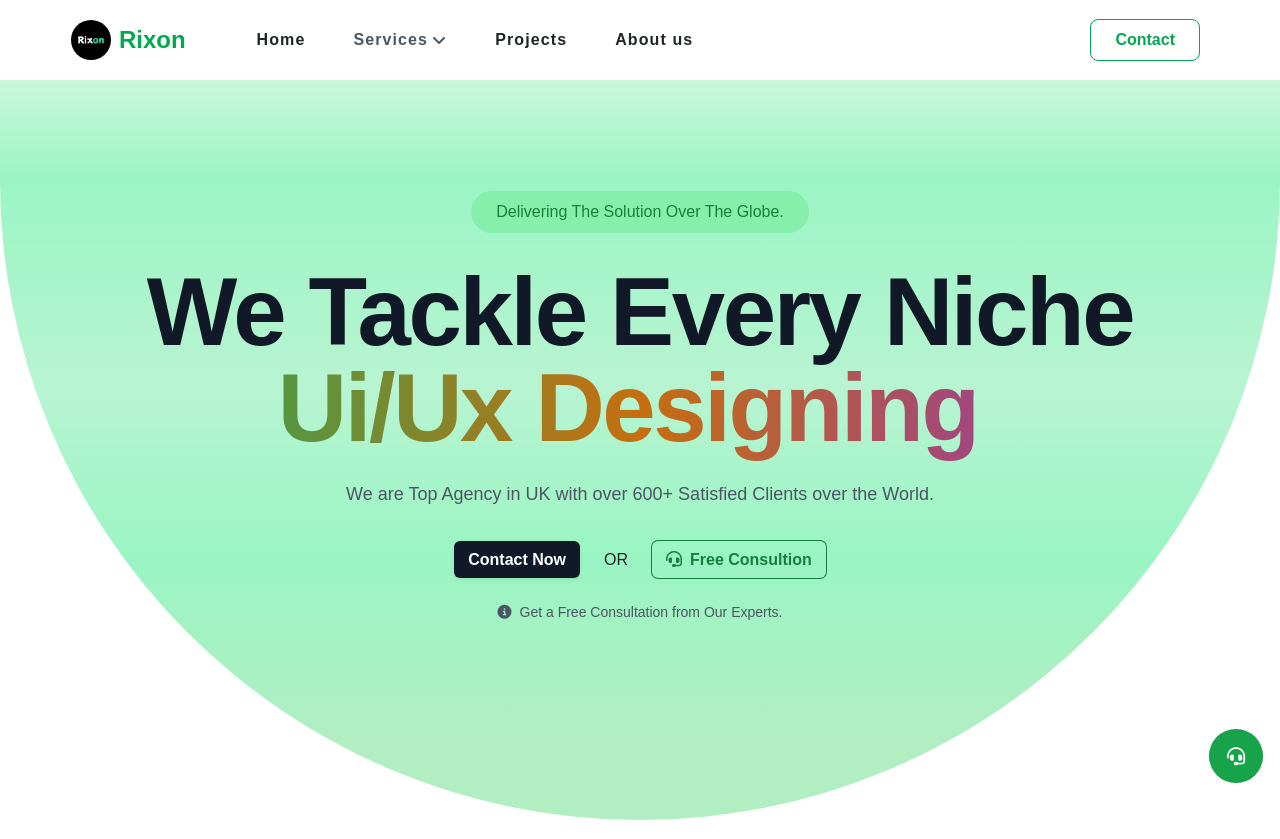
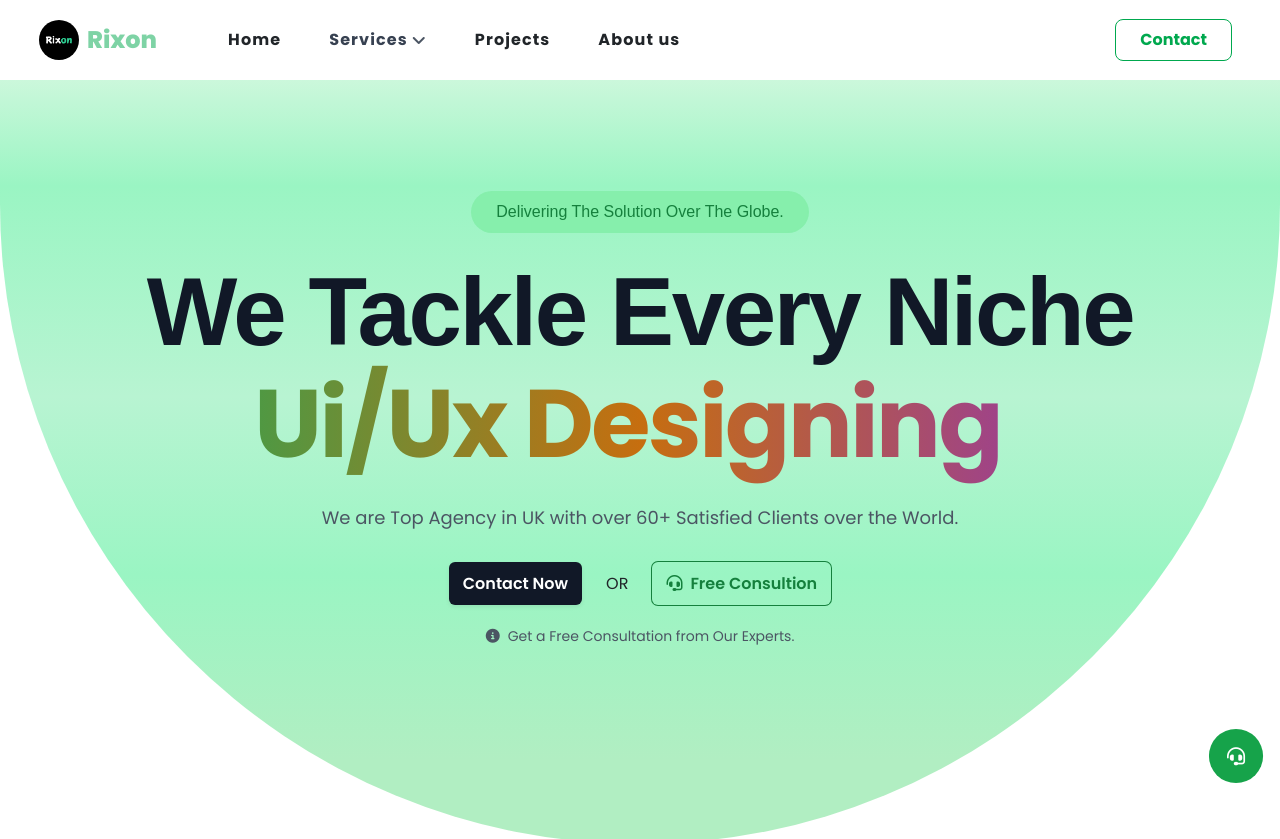
Before and after one commit to ABDULHAMEED-10/DevHooks, a React (Vite) app in the folder DevHoks/: page / in a window 1280 px wide. Shown: the top 839 px of the page. Built offline with nearby package versions, Linux system fonts and the light colour scheme; what react-chatbot-kit would draw is missing.

Commit message:
chaingings

```diff
--- a/DevHoks/src/App.jsx
+++ b/DevHoks/src/App.jsx
@@ -47,6 +47,10 @@ const router = createBrowserRouter([
         element: <Services />,
       },
       {
+        path: "/service/graphicDesigning",
+        element: <Services />,
+      },
+      {
         path: "/service/seo",
         element: <Services />,
       },
--- a/DevHoks/src/Components/ChatBot/ActionProvider.jsx
+++ b/DevHoks/src/Components/ChatBot/ActionProvider.jsx
@@ -41,13 +41,13 @@ const ActionProvider = ({ createChatBotMessage, setState, children }) => {
 
   const handleServicesQuery = () => {
     const message = createChatBotMessage(
-      "We offer a variety of services including web development, mobile app development, SEO, and digital marketing."
+      "We offer a variety of services including web development, mobile app development, SEO, and Ai Powered Solutions."
     );
     setState((state) => ({ ...state, messages: [...state.messages, message] }));
   };
   const handleBrandingQuery = () => {
     const message = createChatBotMessage(
-      "Our branding services include logo design, brand strategy, and identity development."
+      "Our branding services include innovation, brand strategy, and identity development."
     );
     setState((state) => ({ ...state, messages: [...state.messages, message] }));
   };
--- a/DevHoks/src/Components/ChatBot/MessageParser.jsx
+++ b/DevHoks/src/Components/ChatBot/MessageParser.jsx
@@ -64,7 +64,7 @@ const MessageParser = ({ children, actions }) => {
     }
   };
   return (
-    <div>
+    <div className="messageParser z-90">
       {React.Children.map(children, (child) => {
         return React.cloneElement(child, {
           parse: parse,
--- a/DevHoks/src/Components/Layout.jsx
+++ b/DevHoks/src/Components/Layout.jsx
@@ -21,7 +21,7 @@ const Layout = () => {
     <div>
       <Navbar />
       <Outlet />
-      <div className="relative">
+      <div className="relative ">
         <CallToAction />
         <Footer />
       </div>
--- a/DevHoks/src/Components/Layout/Footer/footer.jsx
+++ b/DevHoks/src/Components/Layout/Footer/footer.jsx
@@ -332,7 +332,7 @@ const Footer = () => {
           <div className="mt-8 border-t border-gray-100 pt-8 dark:border-gray-800">
             <div className="sm:flex sm:justify-between">
               <p className="text-xs text-gray-500 dark:text-gray-400">
-                &copy; {currentYear}. Rixon Bit. All rights reserved.
+                &copy; {currentYear}. Rixon. All rights reserved.
               </p>
               <ul className="mt-8 flex flex-wrap justify-start gap-4 text-xs sm:mt-0 lg:justify-end">
                 <li>
--- a/DevHoks/src/Components/Layout/Header/NavbarComponenets/ServicesComponents.jsx
+++ b/DevHoks/src/Components/Layout/Header/NavbarComponenets/ServicesComponents.jsx
@@ -16,7 +16,7 @@ const ServiceComponents = () => {
         //     fontWeight: isActive ? "bold" : "normal",
         //   };
         // }}
-        className="navbar__link  py-5 font-bold text-gray-600"
+        className="navbar__link  py-5 font-bold text-gray-700"
       >
         Services
       </NavLink>
--- a/DevHoks/src/Components/Layout/Header/navbar.jsx
+++ b/DevHoks/src/Components/Layout/Header/navbar.jsx
@@ -11,10 +11,10 @@ const Navbar = () => {
   const isServicePath = location.pathname.includes("service");
 
   return (
-    <div className="navbar__container flex flex-row items-center gap-20 px-20 md:justify-around fixed top-0 left-0 right-0 z-50 bg-white">
+    <div className="navbar__container flex flex-row items-center gap-20 px-12 md:justify-around fixed top-0 left-0 right-0 z-50 bg-white">
       <div className="navbar__left flex flex-row items-center justify-center gap-2">
-        <img src="/logo.png" alt="Devhoks"></img>
-        <a href="/" className="navbar__logo">
+        <img src="/logo.png" alt="Rixon" className="cursor-pointer"></img>
+        <a href="/" className="navbar__logo md:opacity-50">
           Rixon
         </a>
       </div>
--- a/DevHoks/src/Pages/Home/HomeComponents/CallToAction/CallToAction.jsx
+++ b/DevHoks/src/Pages/Home/HomeComponents/CallToAction/CallToAction.jsx
@@ -2,7 +2,7 @@ import React from "react";
 import image from "../../../../assets/fun-6.png";
 export const CallToAction = () => {
   return (
-    <div className="absolute  w-[85%] -top-24 left-1/2 transform -translate-x-1/2 border-2 border-green-700 py-10 bg-green-700  z-10 rounded-xl shadow-lg flex flex-col lg:flex-row items-center justify-between px-10 lg:px-36 py-12 lg:py-14 hover:scale-105 transition duration-300">
+    <div className="absolute  w-[85%] -top-24 left-1/2 transform -translate-x-1/2 border-2 border-green-700 py-10 bg-green-700  rounded-xl shadow-lg flex flex-col lg:flex-row items-center justify-between px-10 lg:px-36 py-12 lg:py-14 hover:scale-105 transition duration-300">
       <div className="flex items-center gap-6 lg:gap-10">
         <div className="hidden lg:flex items-center justify-center rounded-full w-16 h-16">
           <img src={image} alt="fun" className="" />
@@ -18,7 +18,9 @@ export const CallToAction = () => {
       </div>
       <div>
         <button className="bg-gray-200 border-none text-gray-900 px-6 py-3 rounded-lg mt-4 hover:bg-gray-800 transition duration-300 transform hover:scale-105 dark:bg-gray-800 dark:text-gray-100 dark:hover:bg-gray-200 dark:hover:text-gray-900 ">
-          <a href="/contact">Get Started Now</a>
+          <a href="https://calendly.com/abdulhameed000650/30min">
+            Get Started Now
+          </a>
         </button>
       </div>
     </div>
--- a/DevHoks/src/Pages/Home/HomeComponents/HeroSec/HeroSection.jsx
+++ b/DevHoks/src/Pages/Home/HomeComponents/HeroSec/HeroSection.jsx
@@ -7,14 +7,16 @@ import { Typewriter } from "react-simple-typewriter";
 // import image3 from "./../../../../assets/baner-1-3.png";
 
 const HeroSection = () => {
-  const services = [
+  let services = [
     "Web Development",
     "App Development",
     "Ui/Ux Designing",
     "Graphic Designing",
+    "E-Commerce",
     "SEO Optimization",
-    "Digital Marketing",
+    "Data Science",
   ];
+  // services = services.map((service) => service.toUpperCase());
   return (
     <div className="hero__section__wrapper py-12 lg:py-4 rounded-b-3xl lg:rounded-b-full">
       <div className="relative isolate px-4 lg:px-8 ">
@@ -39,10 +41,10 @@ const HeroSection = () => {
               Delivering The Solution Over The Globe.{""}
             </div>
           </div>
-          <div className="text-center ">
-            <h1 className="text-4xl font-bold tracking-tight text-gray-900 md:text-6xl lg:text-8xl">
+          <div className="text-center">
+            <h1 className="text-4xl font-bold tracking-tight text-gray-900 md:text-6xl lg:text-8xl ">
               We Tackle Every Niche{" "}
-              <div className="text__gradient">
+              <div className="text__gradient w-full py-3">
                 <Typewriter
                   words={services}
                   loop={0}
@@ -51,12 +53,13 @@ const HeroSection = () => {
                   typeSpeed={50}
                   deleteSpeed={30}
                   delaySpeed={1500}
+                  className="custom-cursor"
                 />
               </div>
             </h1>
 
             <p className="mt-3 text-sm leading-8 text-gray-600 md:text-lg md:mt-6">
-              We are Top Agency in UK with over 600+ Satisfied Clients over the
+              We are Top Agency in UK with over 60+ Satisfied Clients over the
               World.
             </p>
             <div className="mt-20 lg:mt-10 flex flex-row justify-center items-center gap-4 lg:gap-6">
@@ -71,7 +74,7 @@ const HeroSection = () => {
               <span className="hidden lg:inline-block">OR</span>
               <span className="hover:scale-105 transition duration-300">
                 <a
-                  href="mailto: abdulhameed000650@gmail.com"
+                  href="https://calendly.com/abdulhameed000650/30min"
                   className="rounded-md ring-1 ring-green-700 px-2.5 py-3.5 lg:px-3.5 lg:py-2.5 text-md font-semibold text-green-700 hover:bg-green-700 hover:text-white focus-visible:outline focus-visible:outline-2 focus-visible:outline-offset-2 focus-visible:outline-green-800"
                 >
                   <i className="fa-solid fa-headset pr-2"></i>
--- a/DevHoks/src/Pages/Home/HomeComponents/Home.css
+++ b/DevHoks/src/Pages/Home/HomeComponents/Home.css
@@ -11,11 +11,15 @@
   );
   border: none;
 }
+.custom-cursor .styles-module_blinkingCursor__yugAC {
+  color: var(--green-hover-color);
+  animation: blink 1s infinite;
+}
 .text__gradient {
   background: linear-gradient(to right, #07b262 0%, #c66e0f 50%, #8425dd 100%);
   -webkit-background-clip: text;
+  background-clip: text;
   -webkit-text-fill-color: transparent;
-  padding-bottom: 0.5rem;
 }
 .service_card {
   box-shadow: rgba(149, 157, 165, 0.2) 0px 8px 24px;
--- a/DevHoks/src/demoData.jsx
+++ b/DevHoks/src/demoData.jsx
@@ -27,16 +27,21 @@ const servicestype = [
   },
   {
     id: 4,
+    to: "/service/graphicDesigning",
+    title: "Graphic Designing",
+  },
+  {
+    id: 5,
     to: "/service/seo",
     title: "SEO",
   },
   {
-    id: 5,
+    id: 6,
     to: "/service/Ecommerce",
     title: "E-commerce",
   },
   {
-    id: 6,
+    id: 7,
     to: "/service/dataScience",
     title: "Data Science",
   },
@@ -188,7 +193,7 @@ const statsData = [
     icon: "fa-solid fa-phone",
     title: "Free Consultation, Real Results for Free",
     description:
-      "Get a free 45-minute consultation for your business idea.No $250 charge - we're your allies, offering this service for free.",
+      "Get a free 30-minute consultation for your business idea.No $250 charge - we're your allies, offering this service for free.",
   },
   {
     id: 4,
@@ -268,7 +273,7 @@ const FAQdata = [
     icon: "fa-solid fa-handshake",
     question: "Do you offer free consultations?",
     answer:
-      "Yes! We offer free 45-minute consultations for your business idea. Our team of experts will provide you with valuable insights and recommendations to help you get started on the right foot.",
+      "Yes! We offer free 30-minute consultations for your business idea. Our team of experts will provide you with valuable insights and recommendations to help you get started on the right foot.",
   },
 ];
 
--- a/DevHoks/src/index.css
+++ b/DevHoks/src/index.css
@@ -28,9 +28,14 @@ button:hover {
 body {
   font-family: var(--popins-font-fmaily);
 }
-/* p,span,li, a{
-    font-family: var(--body-font-fmaily)
-} */
+p,
+span,
+li,
+a,
+time,
+button {
+  font-family: var(--body-font-fmaily);
+}
 
 /* Custom scrollbar styles */
 /* ::-webkit-scrollbar {
```
